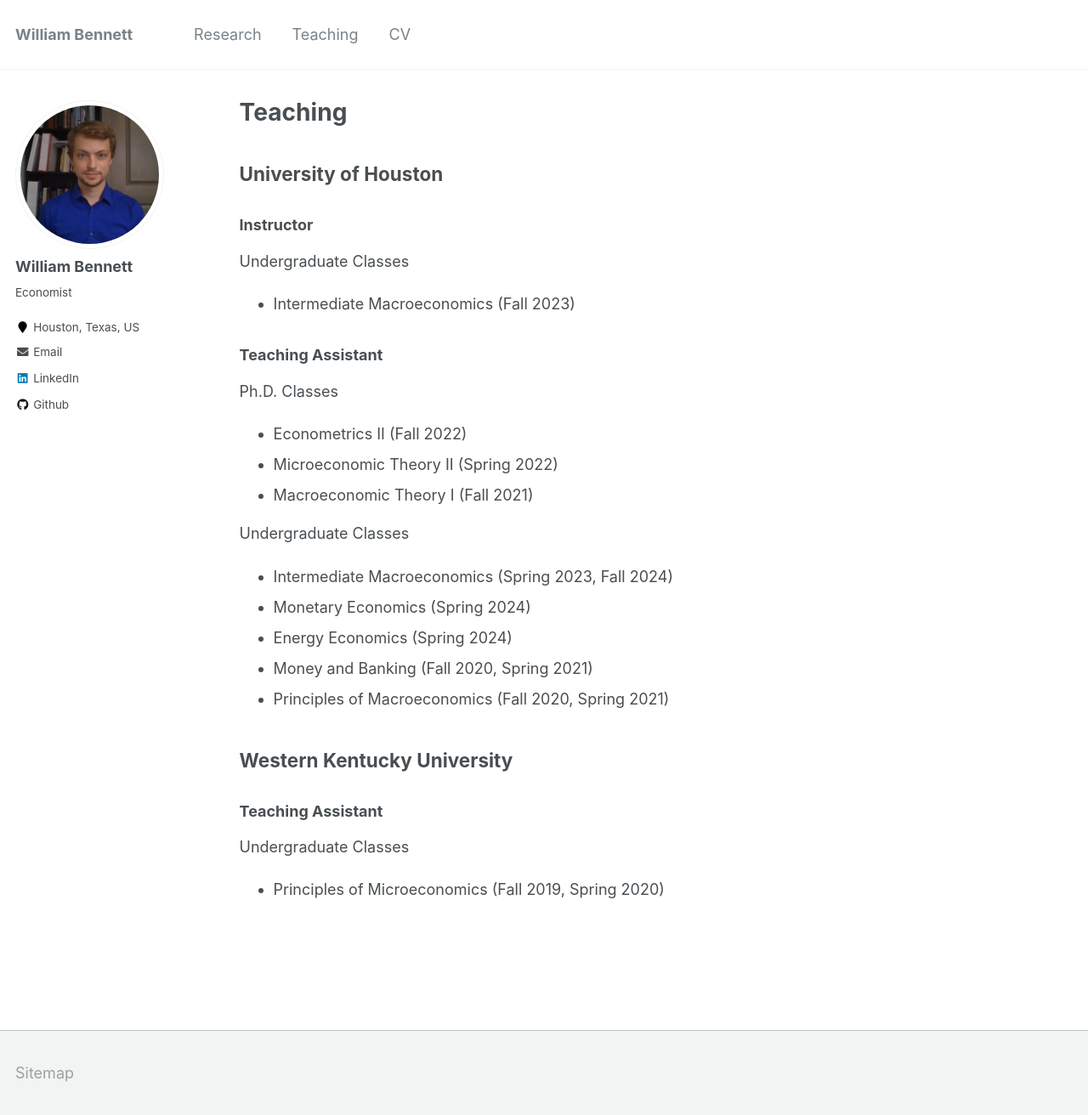
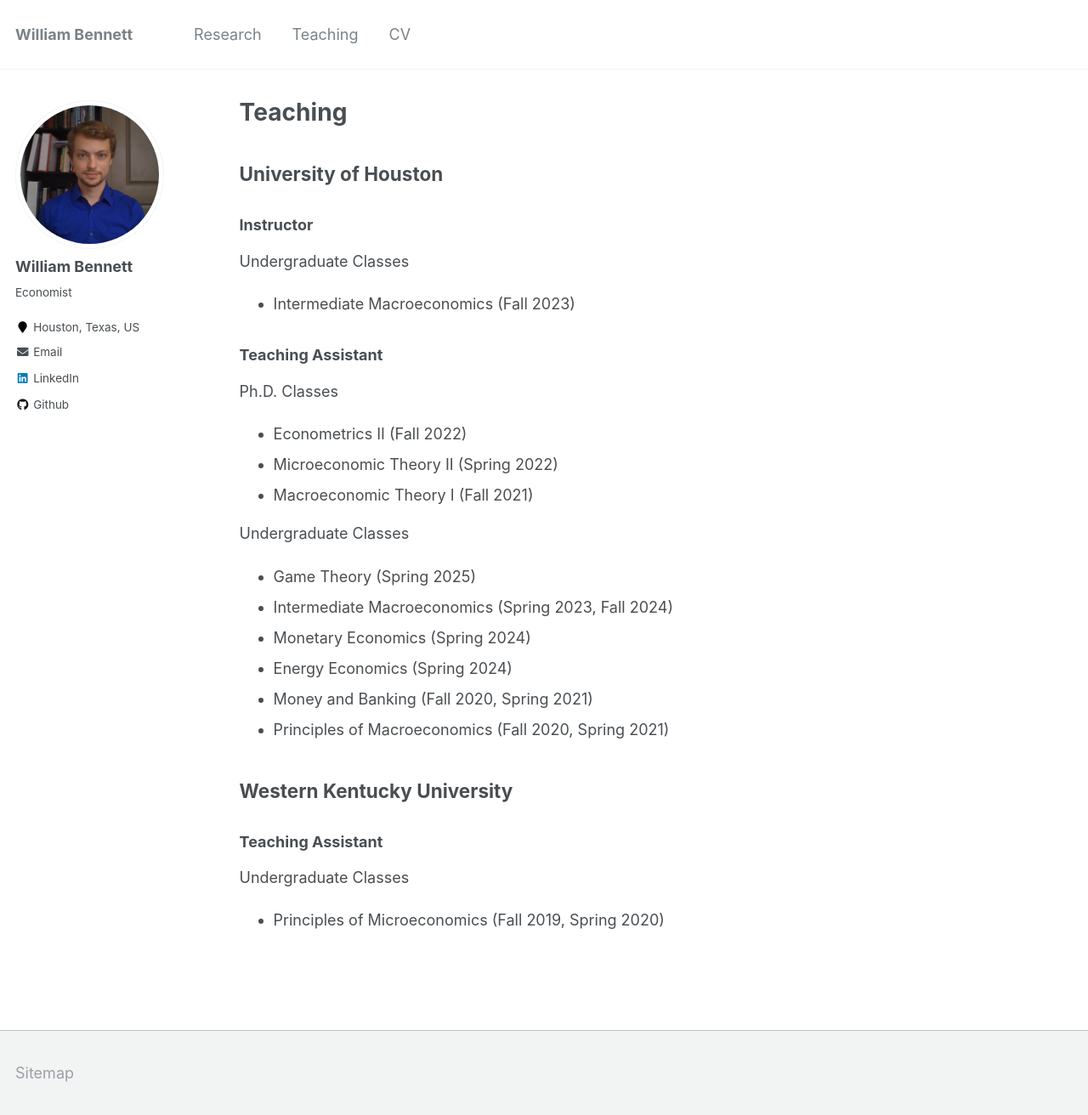
Before and after one commit to williambennettecon/williambennettecon.github.io, a Jekyll site: the page built from _pages/teaching.md, in a window 1280 px wide and 1312 px high. Shown: the whole window at 85% size. Built offline with Jekyll 4.4.1, drawn with Linux system fonts in a browser that asks for light colours.

Commit message:
Update teaching.md

```diff
--- a/_pages/teaching.md
+++ b/_pages/teaching.md
@@ -23,6 +23,7 @@ Ph.D. Classes
 - Macroeconomic Theory I (Fall 2021)
 
 Undergraduate Classes
+- Game Theory (Spring 2025)
 - Intermediate Macroeconomics (Spring 2023, Fall 2024)
 - Monetary Economics (Spring 2024)
 - Energy Economics (Spring 2024)
```
